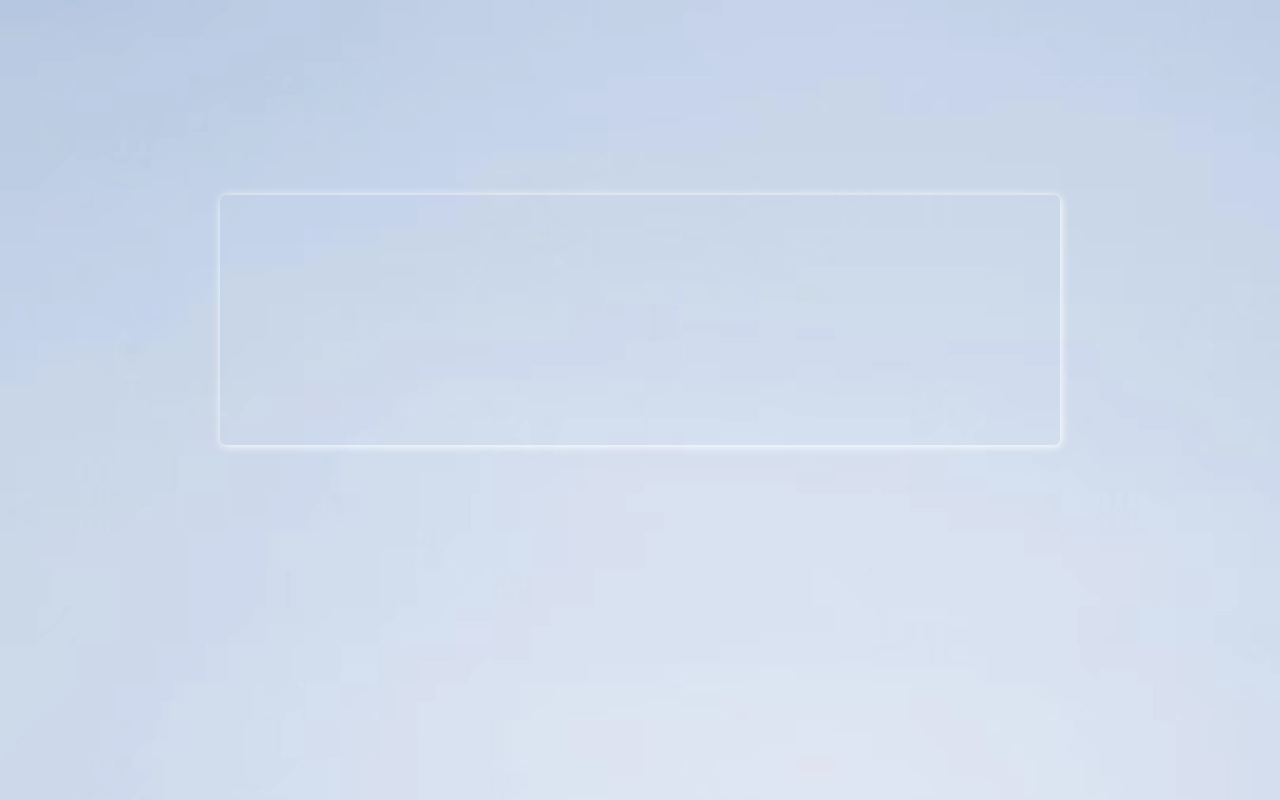
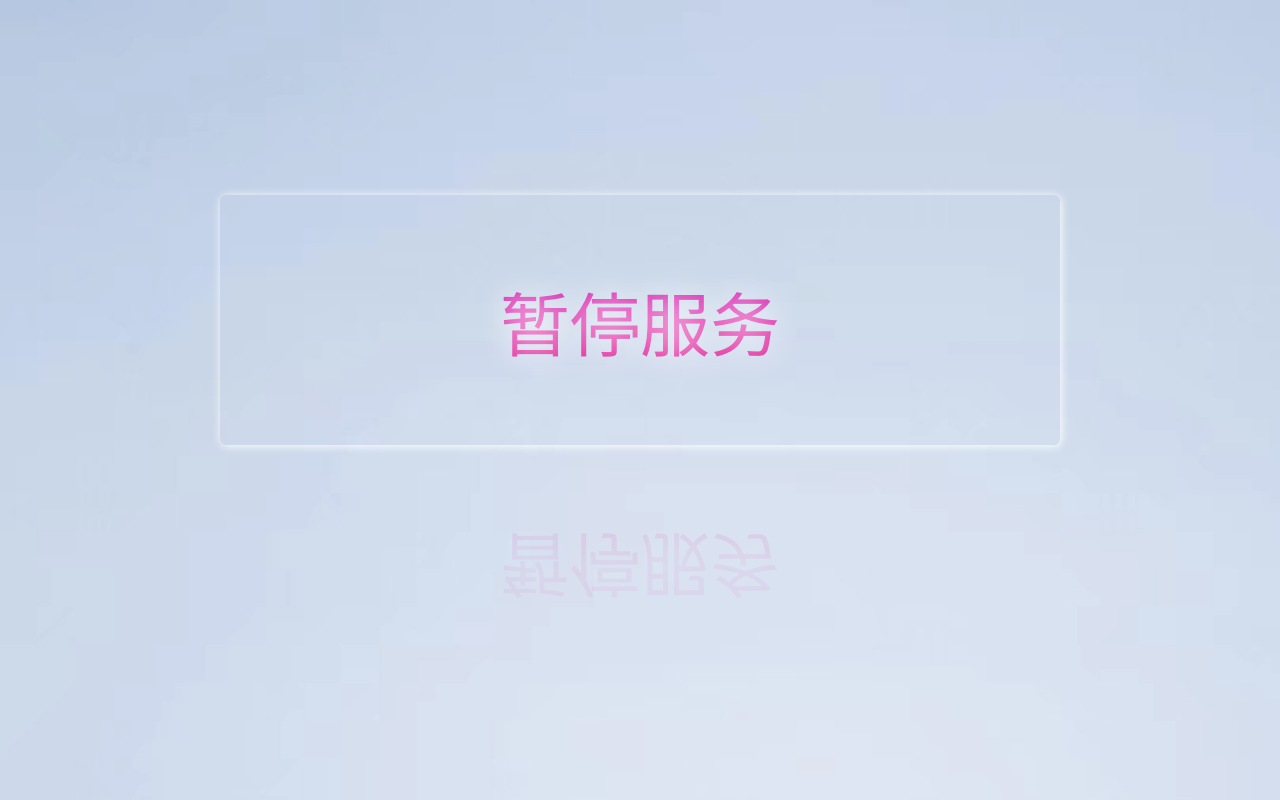
Before and after one commit to xihetyy/Eileen-FAL, a plain HTML site: page index.html in a window 1280 px wide. Drawn offline with Linux system fonts and the light colour scheme.

Commit message:
Update index.html

```diff
--- a/index.html
+++ b/index.html
@@ -97,7 +97,7 @@
       </button>
     </div> -->
     <div class="demo">
-
+        暂停服务
     </div>
   </div>
   <div class="two">
```
